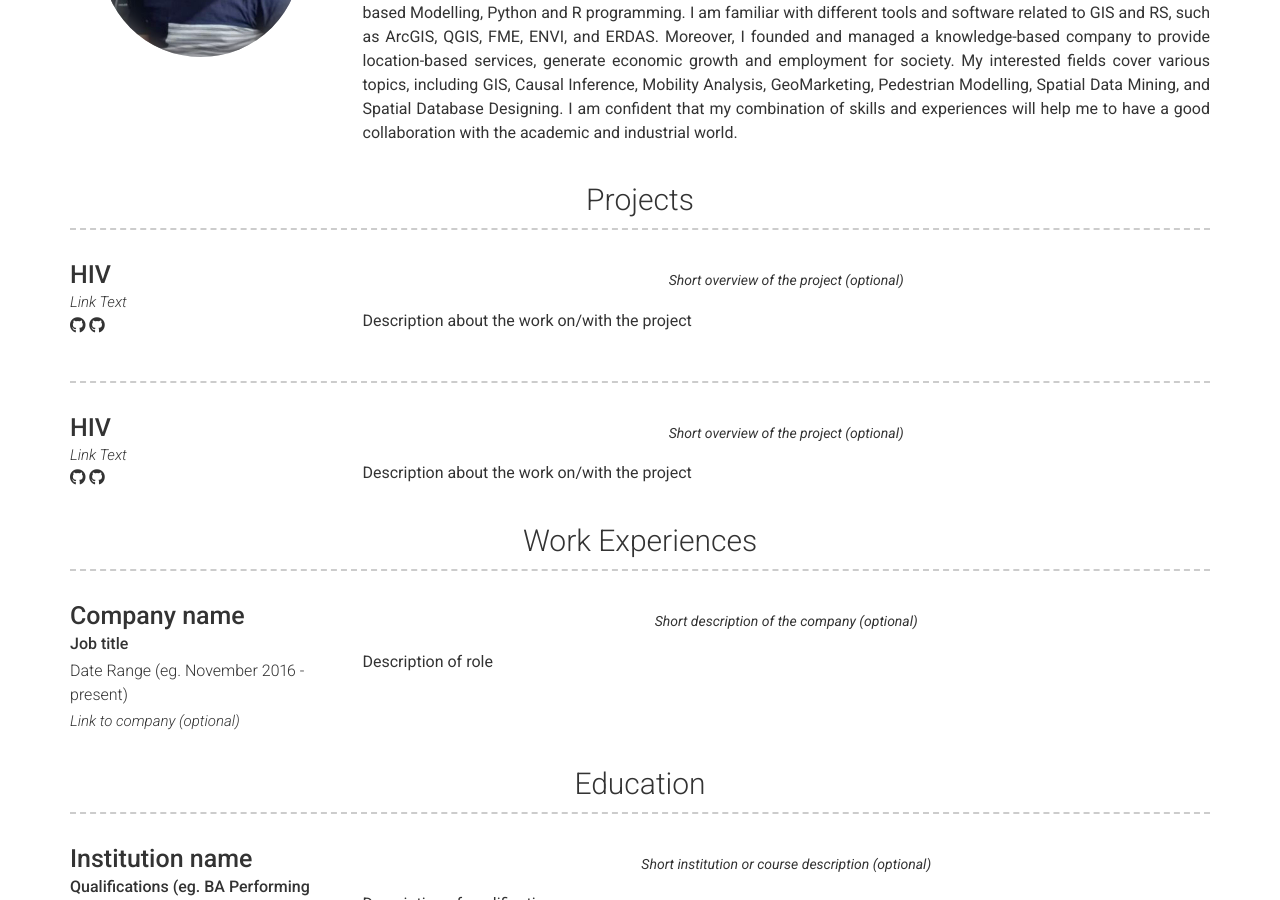
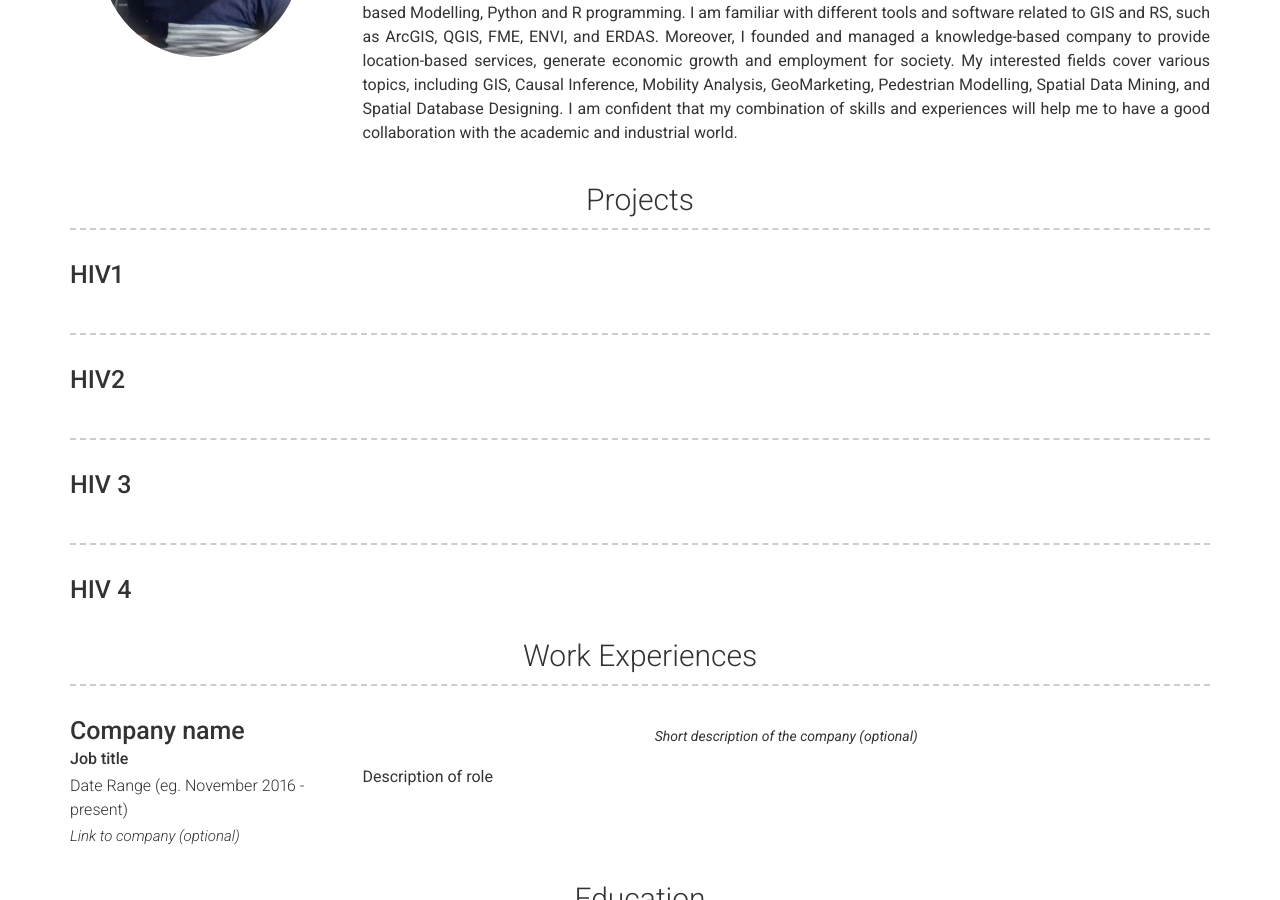
Before and after one commit to kamalakbari7/Who-am-I, a Jekyll site: the page built from index.md, in a window 1280 px wide and 900 px high, scrolled down 422 px. Built offline with Jekyll 4.4.1, drawn with Linux system fonts in a browser that asks for light colours; nearby versions of some CDN libraries.

Commit message:
Update _config.yml

```diff
--- a/_config.yml
+++ b/_config.yml
@@ -41,39 +41,25 @@ content:
     layout: list # Type of content section (list/text)
     content:
       - layout: left
-        title: HIV
-        link: Link to project (eg. sproogen.github.io/modern-resume-theme)(optional)
-        link_text: Link Text
-        additional_links:
-          - title:  Github page for project (eg. sproogen/modern-resume-theme)
-            icon: fab fa-github
-            url: Link to project (eg. sproogen.github.io/modern-resume-theme)(optional)
-          - title:  Github page for project (eg. sproogen/modern-resume-theme)
-            icon: fab fa-github
-            url: Link to project (eg. sproogen.github.io/modern-resume-theme)(optional)
-        quote: >
-          Short overview of the project (optional)
-        description: | # this will include new lines to allow paragraphs
-          Description about the work on/with the project
+        title: HIV1
 
   - title:  # Title for the section
     layout: list # Type of content section (list/text)
     content:
       - layout: left
-        title: HIV
-        link: Link to project (eg. sproogen.github.io/modern-resume-theme)(optional)
-        link_text: Link Text
-        additional_links:
-          - title:  Github page for project (eg. sproogen/modern-resume-theme)
-            icon: fab fa-github
-            url: Link to project (eg. sproogen.github.io/modern-resume-theme)(optional)
-          - title:  Github page for project (eg. sproogen/modern-resume-theme)
-            icon: fab fa-github
-            url: Link to project (eg. sproogen.github.io/modern-resume-theme)(optional)
-        quote: >
-          Short overview of the project (optional)
-        description: | # this will include new lines to allow paragraphs
-          Description about the work on/with the project
+        title: HIV2
+
+  - title:  # Title for the section
+    layout: list # Type of content section (list/text)
+    content:
+      - layout: left
+        title: HIV 3
+
+  - title:  # Title for the section
+    layout: list # Type of content section (list/text)
+    content:
+      - layout: left
+        title: HIV 4
 
 
   - title: Work Experiences
```
